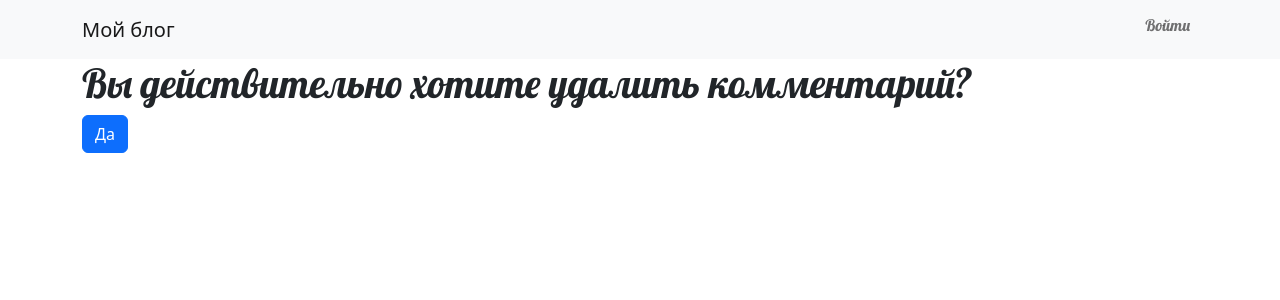
After one commit to kda048/my-first-blog, a Django app: template blog/templates/blog/blog/templates/blog/comment_confirm_delete.html in a window 1280 px wide. The commit adds this page. Shown: the top 300 px of the page. Run offline with Django 3.2, Linux system fonts and the light colour scheme; the template is opened without the code that fills it, so the values that code supplies are empty; some libraries are stand-ins or nearby versions.

Commit message:
posr aftor

```diff
--- a/blog/forms.py
+++ b/blog/forms.py
@@ -1,5 +1,4 @@
 from django import forms
-
 from .models import Post
 
 
--- a/blog/static/css/blog.css
+++ b/blog/static/css/blog.css
@@ -4,7 +4,12 @@ h1 a {
 h1, h2, h3, h4 {
     font-family: 'Lobster', cursive;
 }
-
+h5 {
+  font-family: 'Lobster';
+}
+h5 a{
+  color: #77767a;
+}
 .page-header {
     background-color: #ff9400;
     margin-top: 0;
--- a/blog/templates/blog/base.html
+++ b/blog/templates/blog/base.html
@@ -17,7 +17,6 @@
 <nav class="navbar navbar-expand-lg bg-light">
   <div class="container">
     <a class="navbar-brand" href="/">Мой блог</a>
-
     <button class="navbar-toggler" type="button" data-bs-toggle="collapse" data-bs-target="#navbarSupportedContent" aria-controls="navbarSupportedContent" aria-expanded="false" aria-label="Toggle navigation">
       <span class="navbar-toggler-icon"></span>
     </button>
@@ -26,8 +25,8 @@
       <ul class="navbar-nav w-100">
         <li class="nav-item">
             <a class="nav-link" href="/post/new/">
-                <i class="bi-plus-lg"></i>
-                Добавить пост
+                <i class="bi-plus-lg"> Добавить пост</i>
+
             </a>
         </li>
     </ul>
@@ -42,7 +41,7 @@
         {%else%}
         <ul class="navbar-nav ms-auto " >
         <li class="nav-item">
-          <a href="{%url 'login'%}" class="nav-link">Войти</a>
+          <h5 href="{%url 'login'%}" class="nav-link">Войти</h5>
         </li>
       </ul>
         {%endif%}
--- /dev/null
+++ b/blog/templates/blog/blog/templates/blog/comment_confirm_delete.html
@@ -0,0 +1,9 @@
+{% extends 'blog/base.html' %}
+
+{% block content %}
+<h1>Вы действительно хотите удалить комментарий?</h1>
+<form method="POST">
+  {% csrf_token %}
+  <button type="submit" class="btn btn-primary">Да</button>
+</form>
+{% endblock %}
--- a/blog/templates/blog/post.html
+++ b/blog/templates/blog/post.html
@@ -5,10 +5,12 @@
   <div class="card-body">
 
     <p class="card-text">{{ post.text|linebreaksbr }}</p>
+    <p>Автор поста: {{post.author.username}} </p>
     {%if user.get_username %}
     <a class="btn btn-primary" href="{% url 'post_edit' pk=post.pk %}">
     <button type="submit" class="btn btn-primary">Редактировать <i class="bi bi-brush"></i></button>
     </a>
+
     {%endif%}
   </div>
   <div class="card-footer text-muted">
--- a/blog/templates/blog/post_detail.html
+++ b/blog/templates/blog/post_detail.html
@@ -2,4 +2,6 @@
 
 {% block content %}
 {% include 'blog/post.html' with post=post%}
+
+
 {% endblock %}
--- a/blog/urls.py
+++ b/blog/urls.py
@@ -7,5 +7,4 @@ urlpatterns = [
     path('post/new/', views.post_new, name='post_new'),
     path('post/<int:pk>/edit/', views.post_edit, name='post_edit'),
 
-
 ]
--- a/blog/views.py
+++ b/blog/views.py
@@ -1,3 +1,4 @@
+
 from django.shortcuts import render
 from django.utils import timezone
 from .models import Post
```
Also changed, not shown: create_fake_data.py (added, +39 -0 lines), blog/migrations/0002_comment.py (added), blog/migrations/0003_delete_comment.py (added), blog/models.py (line endings or trailing spaces), blog/templates/blog/comment.html (added), blog/templates/blog/comment_new.html (added).
